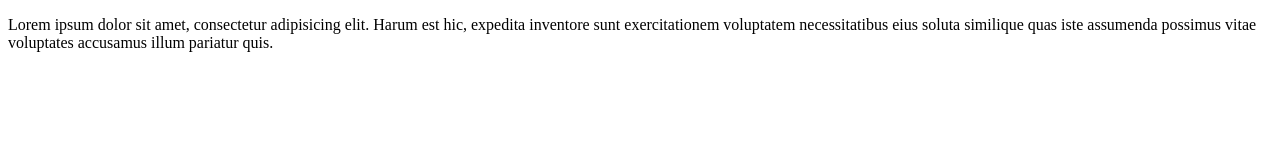
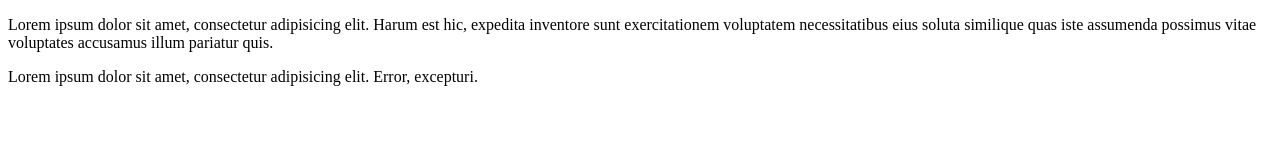
Before and after one commit to jakubrodzen/testowe, a plain HTML site: page index.html in a window 1280 px wide. Drawn offline with Linux system fonts and the light colour scheme.

Commit message:
dodano paragraf
dodano paragraf

```diff
--- a/index.html
+++ b/index.html
@@ -6,5 +6,6 @@
 </head>
 <body>
     <p>Lorem ipsum dolor sit amet, consectetur adipisicing elit. Harum est hic, expedita inventore sunt exercitationem voluptatem necessitatibus eius soluta similique quas iste assumenda possimus vitae voluptates accusamus illum pariatur quis.</p>
+    <p>Lorem ipsum dolor sit amet, consectetur adipisicing elit. Error, excepturi.</p>
 </body>
 </html>
```
